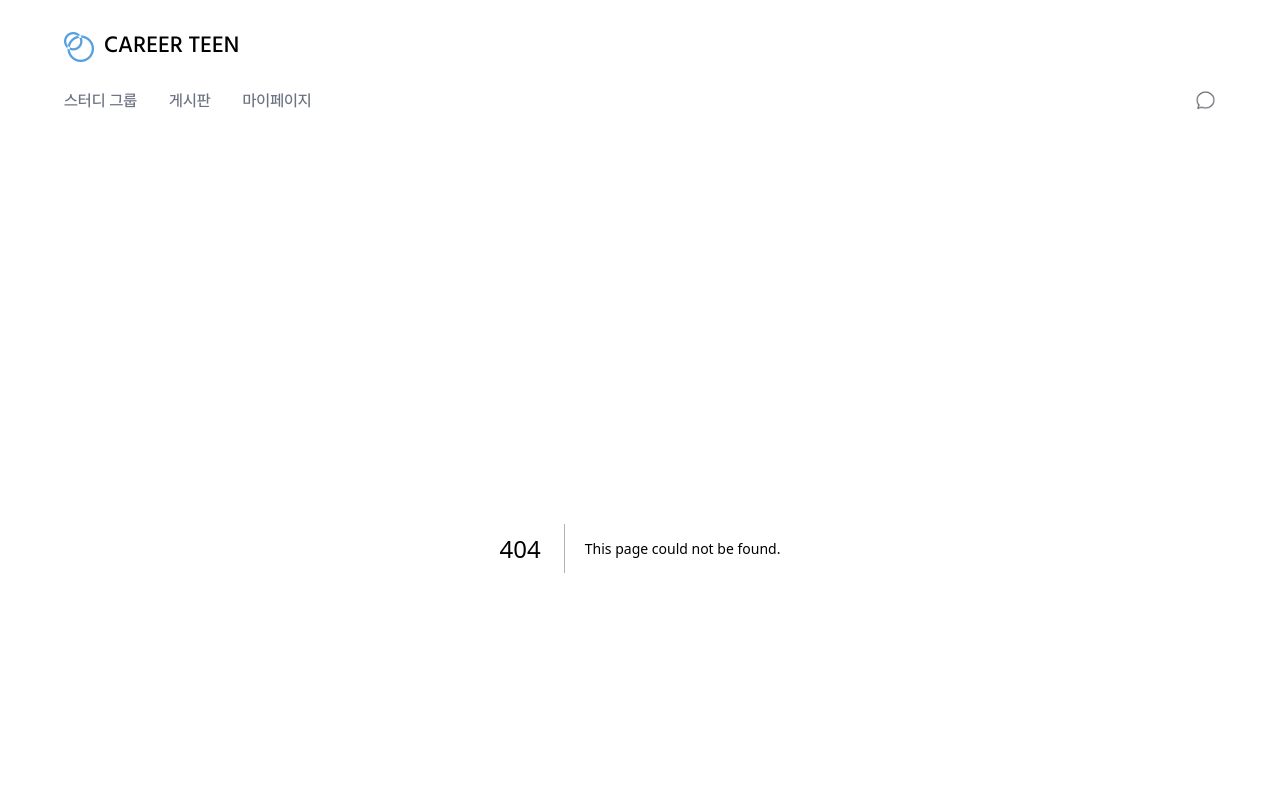
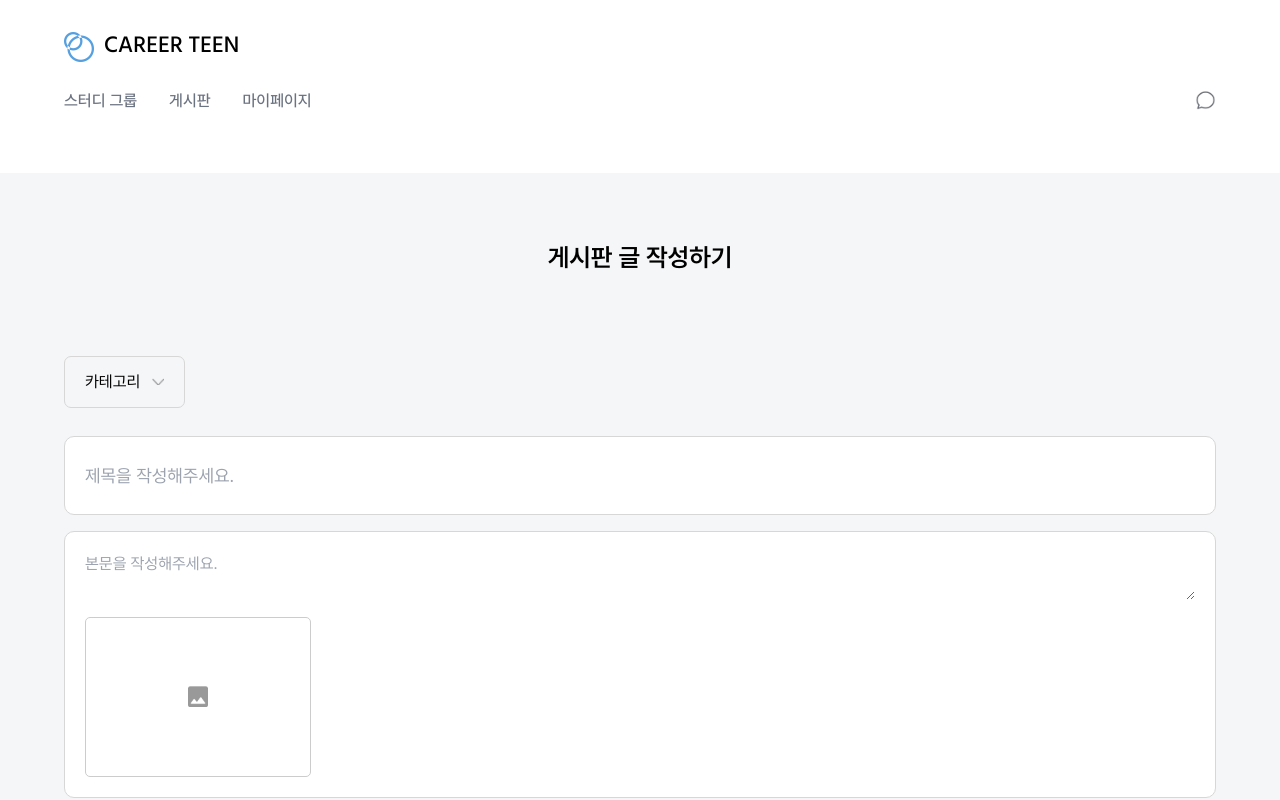
Before and after one commit to soom4478/CareerTeen-front, a Next.js app: page /board/create in a window 1280 px wide. Before the commit this address had no page. Shown: the top 800 px of the page. Built offline with nearby package versions, Linux system fonts and the light colour scheme.

Commit message:
[feat] 게시글 작성 페이지 마크업 작업

```diff
--- /dev/null
+++ b/src/app/board/create/page.tsx
@@ -0,0 +1,56 @@
+"use client";
+
+import CategoryDropdown from "@/app/components/CategoryDropdown"
+import { useRef, useState } from "react";
+import Image from "next/image";
+
+export default function Page() {
+
+    const categories = ['시험·자격증', '혜택', '취업', '회사', '진로·미래'];
+    const [selectedCategory, setSelectedCategory] = useState<string>("");
+
+    const handleSelect = (category: string) => {
+        if (selectedCategory !== category) {
+            setSelectedCategory(category);
+        }
+    };
+
+    const handleRemove = () => {
+        setSelectedCategory("");
+    };
+
+    return (
+        <form className="mt-[65px] mb-114px] pt-[66px] px-[5%] pb-[85px] bg-[#F5F6F8]">
+            <p className="text-center text-[25px] font-semibold">게시판 글 작성하기</p>
+            <div className="flex mt-[79px] mb-[28px]">
+                <CategoryDropdown
+                    categories={categories}
+                    selectedCategory={selectedCategory}
+                    onSelect={handleSelect}
+                    onRemove={handleRemove}
+                    defaultLabel="카테고리"
+                />
+            </div>
+            <input
+                type="text"
+                placeholder="제목을 작성해주세요."
+                className="w-full px-[20px] py-[25px] rounded-[10px] border border-[#D7D7D7] text-[18px] text-[#222]"></input>
+            <div className="p-[20px] bg-white rounded-[10px] border border-[#D7D7D7] mt-[16px]">
+                <textarea
+                    placeholder="본문을 작성해주세요."
+                    className="mb-[10px] w-full text-[16px] text-[#222]"></textarea>
+                <div className="w-[226px] h-[160px] rounded-[5px] border border-[#CCC] flex justify-center items-center">
+                    <Image
+                        src="/images/imgAddIcon.png"
+                        alt="이미지 추가"
+                        width={20}
+                        height={20} />
+                </div>
+            </div>
+            <div className="flex justify-end gap-[10px] mt-[66px]">
+                <button type="button" className="button1">취소하기</button>
+                <button type="submit" className="button2">생성하기</button>
+            </div>
+        </form>
+    )
+}
--- /dev/null
+++ b/src/app/components/MyBoard.tsx
@@ -0,0 +1,16 @@
+interface boardProps {
+    title: string;
+    date: string;
+}
+
+export default function MyBoard(content: boardProps) {
+    return (
+        <div className="bg-[#F5F5F5] rounded-[8px] px-[18px] py-[20px] flex justify-between items-center">
+            <span className="font-medium text-[18px] text-[#222]">{content.title}</span>
+            <div className="text-[14px]">
+                <span className="text-[#888] mr-[7px]">가입날짜</span>
+                <span className="text-[#555]">{content.date}</span>
+            </div>
+        </div>
+    )
+}
```
